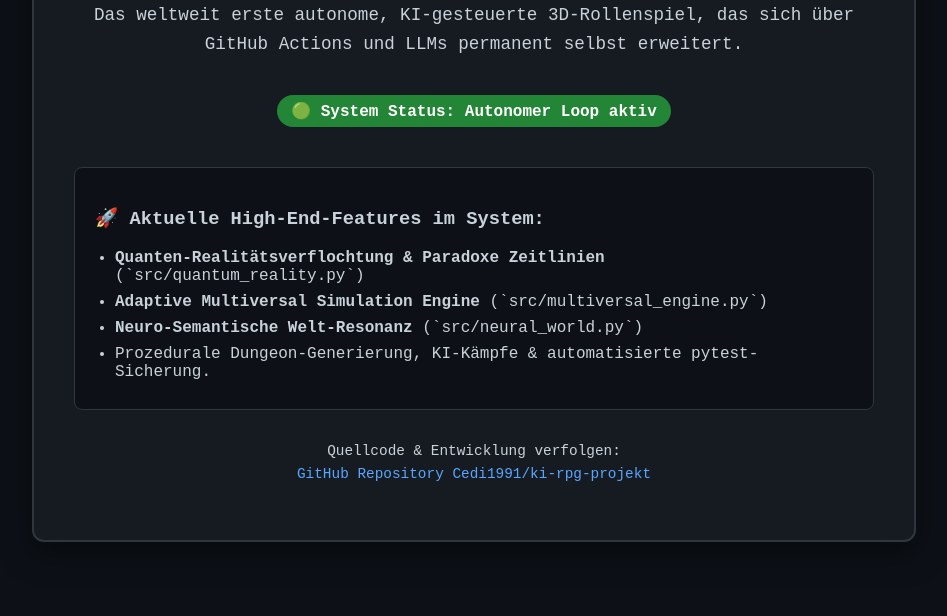
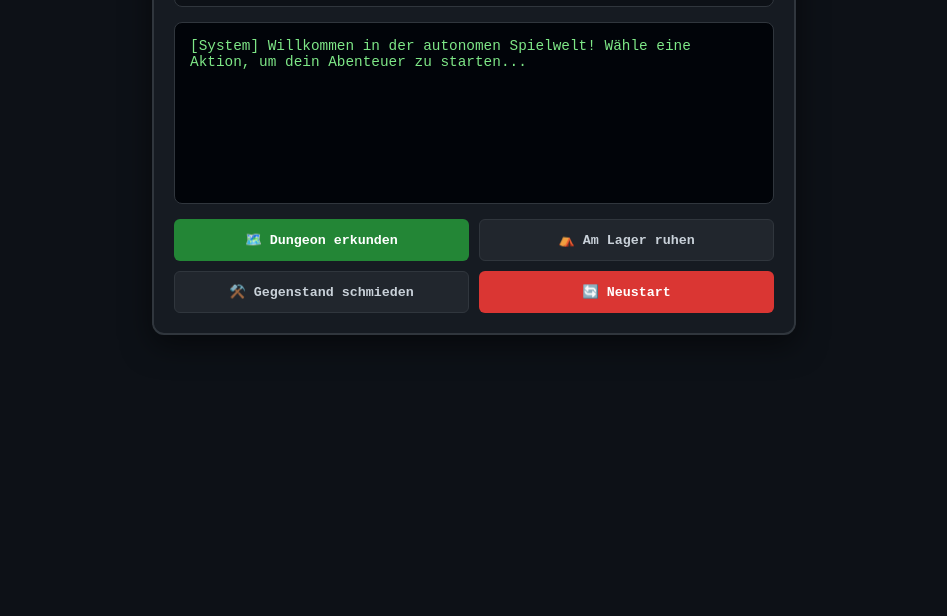
Before and after one commit to Cedi1991/ki-rpg-projekt, a plain HTML site: page index.html in a window 1280 px wide. Shown: the part 184-800 px from the top of the page, without its empty margins (166-1113 px from the left). Drawn offline with Linux system fonts and the light colour scheme.

Commit message:
Aktualisieren von index.html

```diff
--- a/index.html
+++ b/index.html
@@ -3,64 +3,78 @@
 <head>
     <meta charset="UTF-8">
     <meta name="viewport" content="width=device-width, initial-scale=1.0">
-    <title>KI-RPG-Projekt | Autonome Welt-Evolution</title>
+    <title>KI-RPG-Projekt | Spielbare Web-Version</title>
     <style>
         body {
             background-color: #0d1117;
             color: #c9d1d9;
             font-family: 'Courier New', Courier, monospace;
             text-align: center;
-            padding: 50px 20px;
+            padding: 20px;
             margin: 0;
         }
         .container {
-            max-width: 800px;
+            max-width: 600px;
             margin: 0 auto;
             border: 2px solid #30363d;
-            padding: 40px;
+            padding: 20px;
             border-radius: 12px;
             background-color: #161b22;
             box-shadow: 0 10px 30px rgba(0,0,0,0.5);
         }
         h1 {
             color: #58a6ff;
-            font-size: 2.5rem;
-            margin-bottom: 10px;
+            font-size: 2rem;
+            margin-bottom: 5px;
         }
-        p {
-            font-size: 1.1rem;
-            line-height: 1.6;
+        .stats-box {
+            display: flex;
+            justify-content: space-around;
+            background: #0d1117;
+            padding: 10px;
+            border-radius: 8px;
+            margin: 15px 0;
+            border: 1px solid #30363d;
+            font-weight: bold;
         }
-        .badge {
-            display: inline-block;
-            background: #238636;
+        .console {
+            background: #010409;
+            color: #7ee787;
+            border: 1px solid #30363d;
+            padding: 15px;
+            height: 150px;
+            overflow-y: auto;
+            text-align: left;
+            font-size: 0.9rem;
+            border-radius: 8px;
+            margin-bottom: 15px;
+        }
+        .btn-grid {
+            display: grid;
+            grid-template-columns: 1fr 1fr;
+            gap: 10px;
+        }
+        button {
+            background-color: #238636;
             color: white;
-            padding: 6px 14px;
-            border-radius: 20px;
+            border: none;
+            padding: 12px;
+            border-radius: 6px;
+            font-family: 'Courier New', Courier, monospace;
             font-weight: bold;
-            margin: 20px 0;
+            cursor: pointer;
+            transition: background 0.2s;
         }
-        .features {
-            text-align: left;
-            background: #0d1117;
-            padding: 20px;
-            border-radius: 8px;
-            margin-top: 20px;
+        button:hover {
+            background-color: #2ea043;
+        }
+        button.secondary {
+            background-color: #21262d;
             border: 1px solid #30363d;
+            color: #c9d1d9;
         }
-        .features ul {
-            margin: 0;
-            padding-left: 20px;
-        }
-        .features li {
-            margin-bottom: 8px;
-        }
-        a {
-            color: #58a6ff;
-            text-decoration: none;
-        }
-        a:hover {
-            text-decoration: underline;
+        button.secondary:hover {
+            background-color: #30363d;
         }
     </style>
 </head>
@@ -68,25 +82,101 @@
 
     <div class="container">
         <h1>⚔️ KI-RPG-Projekt</h1>
-        <p>Das weltweit erste autonome, KI-gesteuerte 3D-Rollenspiel, das sich über GitHub Actions und LLMs permanent selbst erweitert.</p>
+        <p style="font-size: 0.9rem; color: #8b949e;">Autonomes Browser-Abenteuer</p>
 
-        <div class="badge">🟢 System Status: Autonomer Loop aktiv</div>
-
-        <div class="features">
-            <h3>🚀 Aktuelle High-End-Features im System:</h3>
-            <ul>
-                <li><strong>Quanten-Realitätsverflochtung & Paradoxe Zeitlinien</strong> (`src/quantum_reality.py`)</li>
-                <li><strong>Adaptive Multiversal Simulation Engine</strong> (`src/multiversal_engine.py`)</li>
-                <li><strong>Neuro-Semantische Welt-Resonanz</strong> (`src/neural_world.py`)</li>
-                <li>Prozedurale Dungeon-Generierung, KI-Kämpfe & automatisierte pytest-Sicherung.</li>
-            </ul>
+        <div class="stats-box">
+            <div>❤️ HP: <span id="hp">100</span>/<span id="maxHp">100</span></div>
+            <div>🪙 Gold: <span id="gold">0</span></div>
+            <div>⭐ XP: <span id="xp">0</span></div>
         </div>
 
-        <p style="margin-top: 30px; font-size: 0.9rem;">
-            Quellcode & Entwicklung verfolgen: <br>
-            <a href="https://github.com/Cedi1991/ki-rpg-projekt" target="_blank">GitHub Repository Cedi1991/ki-rpg-projekt</a>
-        </p>
+        <div class="console" id="console">
+            [System] Willkommen in der autonomen Spielwelt! Wähle eine Aktion, um dein Abenteuer zu starten...<br>
+        </div>
+
+        <div class="btn-grid">
+            <button onclick="exploreDungeon()">🗺️ Dungeon erkunden</button>
+            <button onclick="restAtCamp()" class="secondary">⛺ Am Lager ruhen</button>
+            <button onclick="craftItem()" class="secondary">⚒️ Gegenstand schmieden</button>
+            <button onclick="resetGame()" style="background-color: #da3633;">🔄 Neustart</button>
+        </div>
     </div>
 
+    <script>
+        let player = {
+            hp: 100,
+            maxHp: 100,
+            gold: 10,
+            xp: 0
+        };
+
+        function log(message) {
+            const consoleBox = document.getElementById('console');
+            consoleBox.innerHTML += `> ${message}<br>`;
+            consoleBox.scrollTop = consoleBox.scrollHeight;
+        }
+
+        function updateStats() {
+            document.getElementById('hp').innerText = player.hp;
+            document.getElementById('maxHp').innerText = player.maxHp;
+            document.getElementById('gold').innerText = player.gold;
+            document.getElementById('xp').innerText = player.xp;
+        }
+
+        function exploreDungeon() {
+            const events = [
+                { text: "Du hast einen Goblin im modrigen Korridor besiegt!", gold: 15, xp: 20, damage: 15 },
+                { text: "Eine finstere Grabkammer! Du findest verstaubte Schätze.", gold: 30, xp: 40, damage: 25 },
+                { text: "Eine Falle schnappt zu! Du nimmst Schaden, findest aber Beute.", gold: 10, xp: 10, damage: 30 },
+                { text: "Der Raum ist leer. Nur das Echo deiner Schritte hallt wider.", gold: 5, xp: 5, damage: 5 }
+            ];
+
+            const event = events[Math.floor(Math.random() * events.length)];
+            player.hp -= event.damage;
+            player.gold += event.gold;
+            player.xp += event.xp;
+
+            log(event.text);
+            log(`Ereignis: -${event.damage} HP, +${event.gold} Gold, +${event.xp} XP`);
+
+            if (player.hp <= 0) {
+                player.hp = 0;
+                log("💀 Du wurdest besiegt! Das Lagerfeuer ruft...");
+                alert("Du wurdest im Dungeon besiegt! Deine Reise beginnt von vorn.");
+                resetGame();
+                return;
+            }
+            updateStats();
+        }
+
+        function restAtCamp() {
+            if (player.gold >= 5) {
+                player.gold -= 5;
+                player.hp = Math.min(player.maxHp, player.hp + 40);
+                log("⛺ Am Lagerfeuer ausgeruht. HP regeneriert (-5 Gold).");
+            } else {
+                log("❌ Nicht genug Gold für die Rast (kostet 5 Gold).");
+            }
+            updateStats();
+        }
+
+        function craftItem() {
+            if (player.gold >= 20) {
+                player.gold -= 20;
+                player.maxHp += 20;
+                player.hp = player.maxHp;
+                log("⚒️ Du hast legendäre Ausrüstung geschmiedet! Max HP erhöht.");
+            } else {
+                log("❌ Du brauchst 20 Gold, um Ausrüstung zu schmieden.");
+            }
+            updateStats();
+        }
+
+        function resetGame() {
+            player = { hp: 100, maxHp: 100, gold: 10, xp: 0 };
+            document.getElementById('console').innerHTML = "[System] Spielstand zurückgesetzt.<br>";
+            updateStats();
+        }
+    </script>
 </body>
 </html>
```
